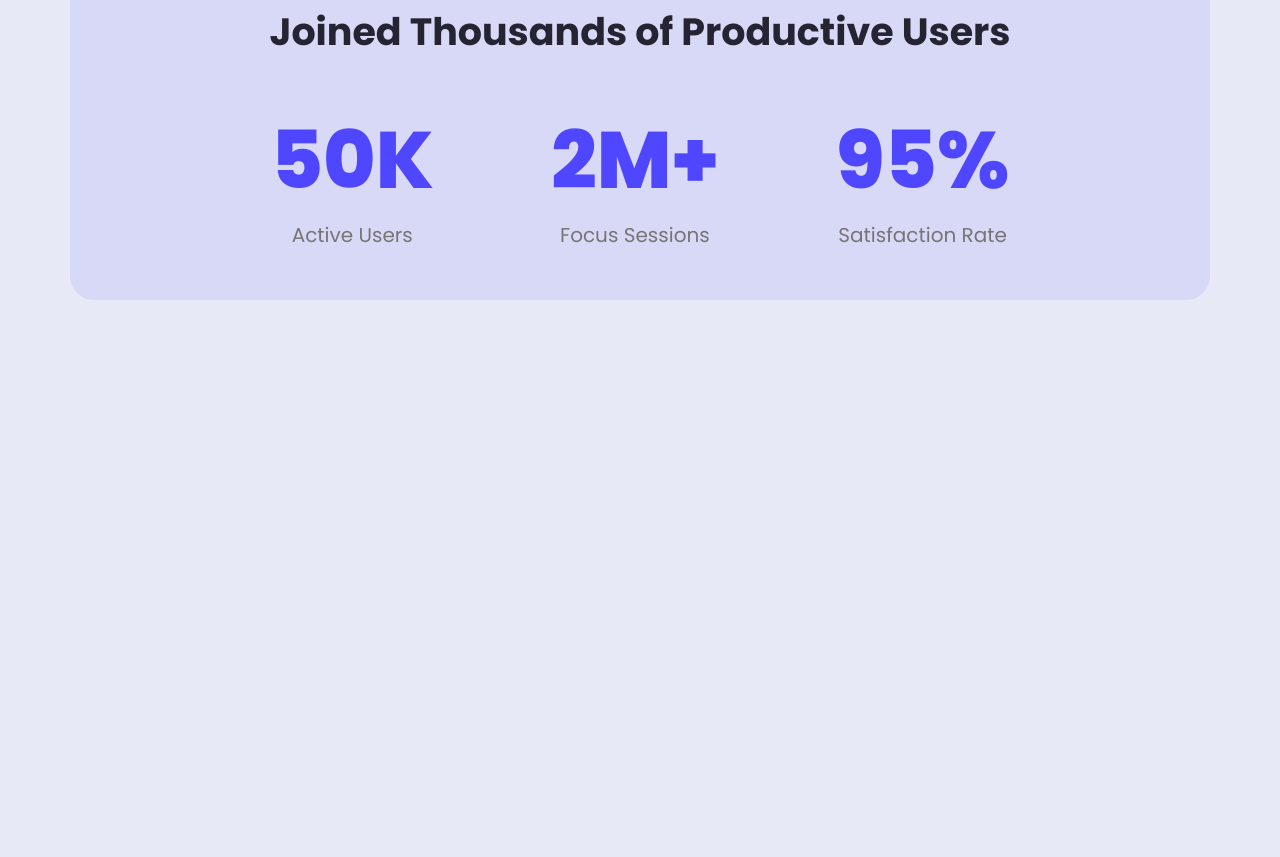
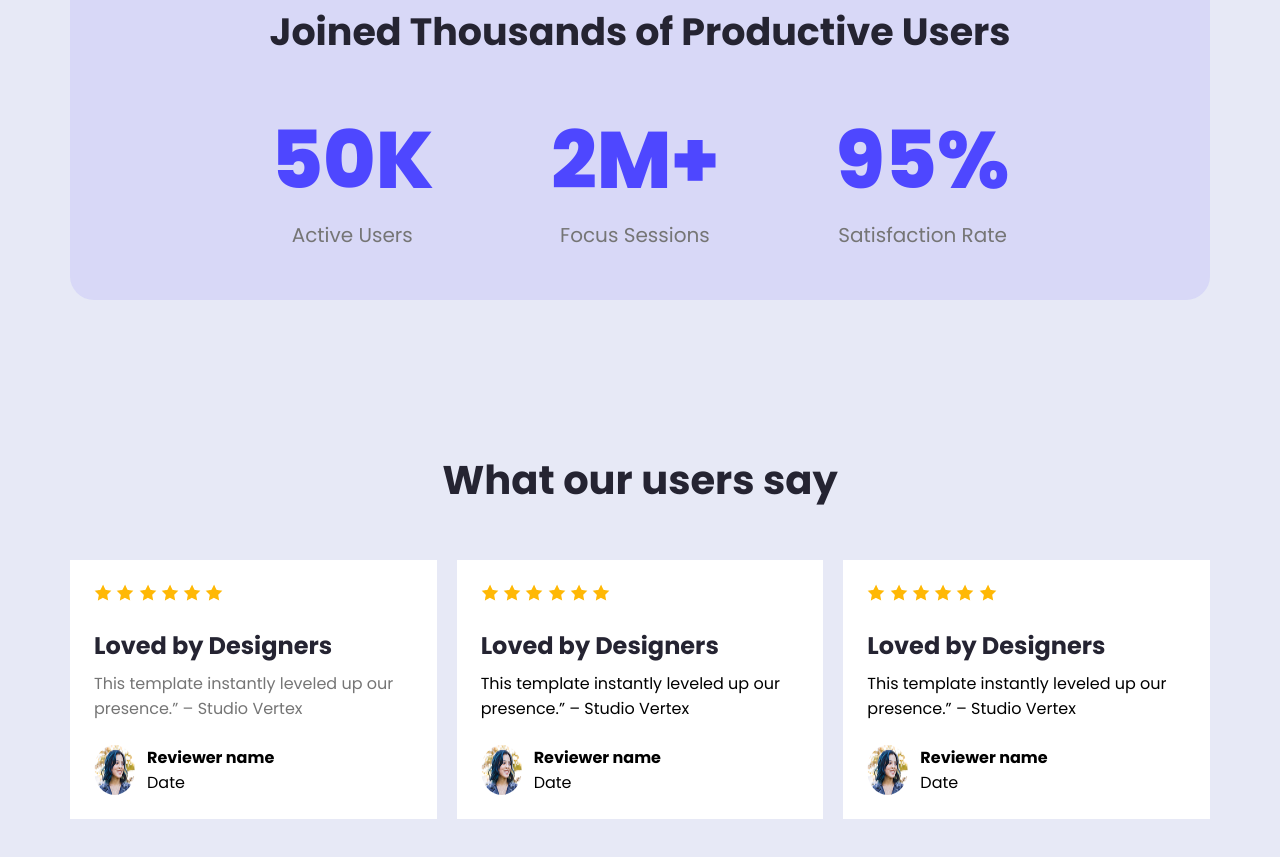
Before and after one commit to omarfarukcodes69/My-First-Assignment, a plain HTML site: page index.html in a window 1280 px wide. Shown: the part 1475-2332 px from the top of the page. Before the commit the page ends 1925 px from the top, so only its background shows below. Drawn offline with Linux system fonts and the light colour scheme.

Commit message:
Feedback section Upadate

```diff
--- a/index.html
+++ b/index.html
@@ -49,6 +49,68 @@
             </div>
 
         </section>
+        <section class="feedback-section">
+            <h3 class="feedback-tittle">What our users say</h3>
+            <div class="cards">
+                <div class="card">
+                    <div class="icons">
+                        <img src="./Assets/icon-star.png" alt="review" class="icons">
+                        <img src="./Assets/icon-star.png" alt="review" class="icons">
+                        <img src="./Assets/icon-star.png" alt="review" class="icons">
+                        <img src="./Assets/icon-star.png" alt="review" class="icons">
+                        <img src="./Assets/icon-star.png" alt="review" class="icons">
+                        <img src="./Assets/icon-star.png" alt="review" class="icons">
+                    </div>
+                    <h3 class="card-tittle">Loved by Designers</h3>
+                    <p class="card-description description ">This template instantly leveled up our presence.” – Studio
+                        Vertex</p>
+                    <div class="profile">
+                        <img src="./Assets/avatar.png" alt="" class="reviewer-img">
+                        <div class="reviewer-details">
+                            <h4 class="reviewer-name">Reviewer name</h4>
+                            <p class="review-date">Date</p>
+                        </div>
+                    </div>
+                </div>
+                <div class="card">
+                    <div class="icons">
+                        <img src="./Assets/icon-star.png" alt="review" class="icons">
+                        <img src="./Assets/icon-star.png" alt="review" class="icons">
+                        <img src="./Assets/icon-star.png" alt="review" class="icons">
+                        <img src="./Assets/icon-star.png" alt="review" class="icons">
+                        <img src="./Assets/icon-star.png" alt="review" class="icons">
+                        <img src="./Assets/icon-star.png" alt="review" class="icons">
+                    </div>
+                    <h3 class="card-tittle">Loved by Designers</h3>
+                    <p class="card-description">This template instantly leveled up our presence.” – Studio Vertex</p>
+                    <div class="profile">
+                        <img src="./Assets/avatar.png" alt="" class="reviewer-img">
+                        <div class="reviewer-details">
+                            <h4 class="reviewer-name">Reviewer name</h4>
+                            <p class="review-date">Date</p>
+                        </div>
+                    </div>
+                </div>
+                <div class="card">
+                    <div class="icons">
+                        <img src="./Assets/icon-star.png" alt="review" class="icons">
+                        <img src="./Assets/icon-star.png" alt="review" class="icons">
+                        <img src="./Assets/icon-star.png" alt="review" class="icons">
+                        <img src="./Assets/icon-star.png" alt="review" class="icons">
+                        <img src="./Assets/icon-star.png" alt="review" class="icons">
+                        <img src="./Assets/icon-star.png" alt="review" class="icons">
+                    </div>
+                    <h3 class="card-tittle">Loved by Designers</h3>
+                    <p class="card-description">This template instantly leveled up our presence.” – Studio Vertex</p>
+                    <div class="profile">
+                        <img src="./Assets/avatar.png" alt="" class="reviewer-img">
+                        <div class="reviewer-details">
+                            <h4 class="reviewer-name">Reviewer name</h4>
+                            <p class="review-date">Date</p>
+                        </div>
+                    </div>
+                </div>
+        </section>
     </main>
 
 </body>
--- a/styles/style.css
+++ b/styles/style.css
@@ -142,3 +142,48 @@ main section {
     text-align: center;
     color: var(--dark2);
 }
+
+/* --------------Feedback SECTION stylE-------------------------- */
+.feedback-tittle {
+    font-size: 40px;
+    font-weight: 700;
+    color: var(--dark1);
+    padding-bottom: 50px;
+    text-align: center;
+}
+
+.cards {
+    display: flex;
+    justify-content: space-around;
+    align-items: center;
+    gap: 20px;
+}
+
+.card {
+    padding: 24px;
+    background-color: #ffffff;
+}
+
+.icons {
+    padding-bottom: 10px;
+}
+
+.card-tittle {
+    font-size: 24px;
+    color: var(--dark1);
+}
+
+.card-description {
+    font-size: 16px;
+    padding-top: 8px;
+}
+
+.profile {
+    display: flex;
+    gap: 12px;
+    padding-top: 24px;
+}
+
+.profile img {
+    border-radius: 50%;
+}
```
